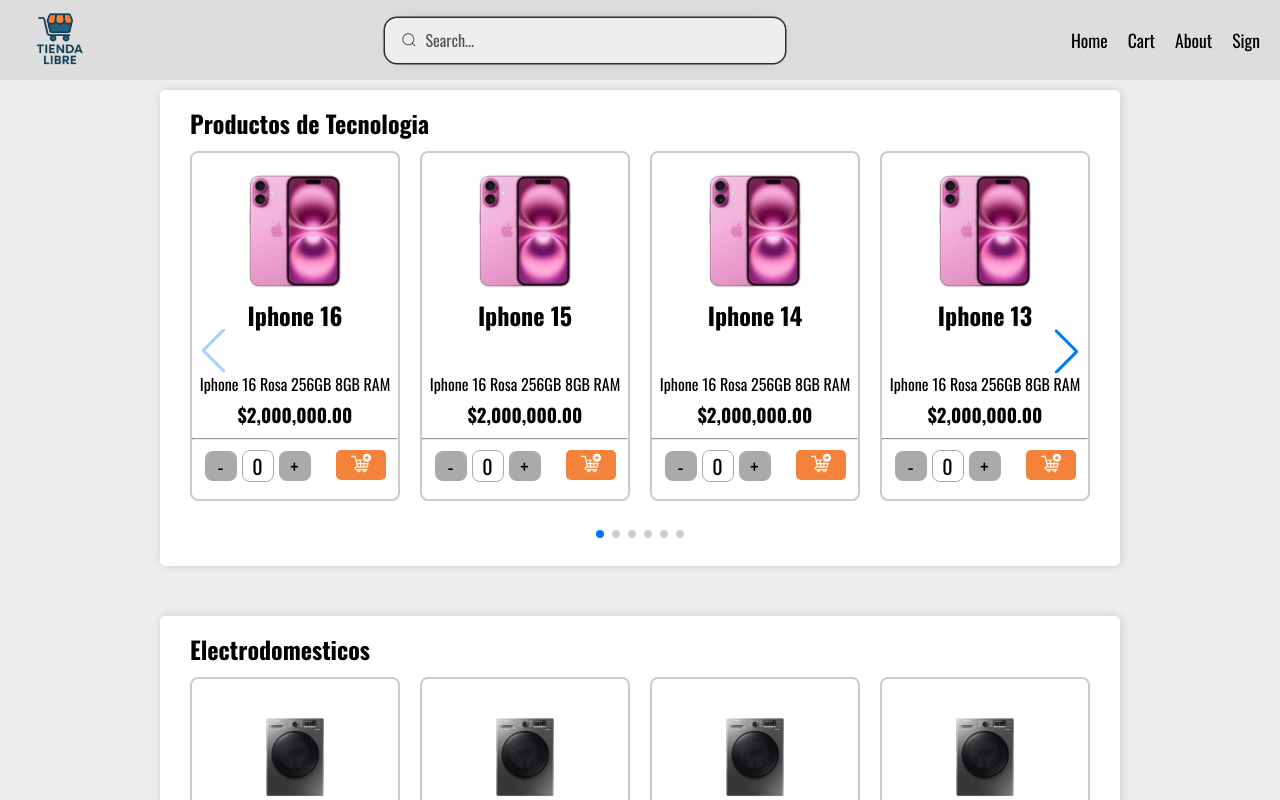
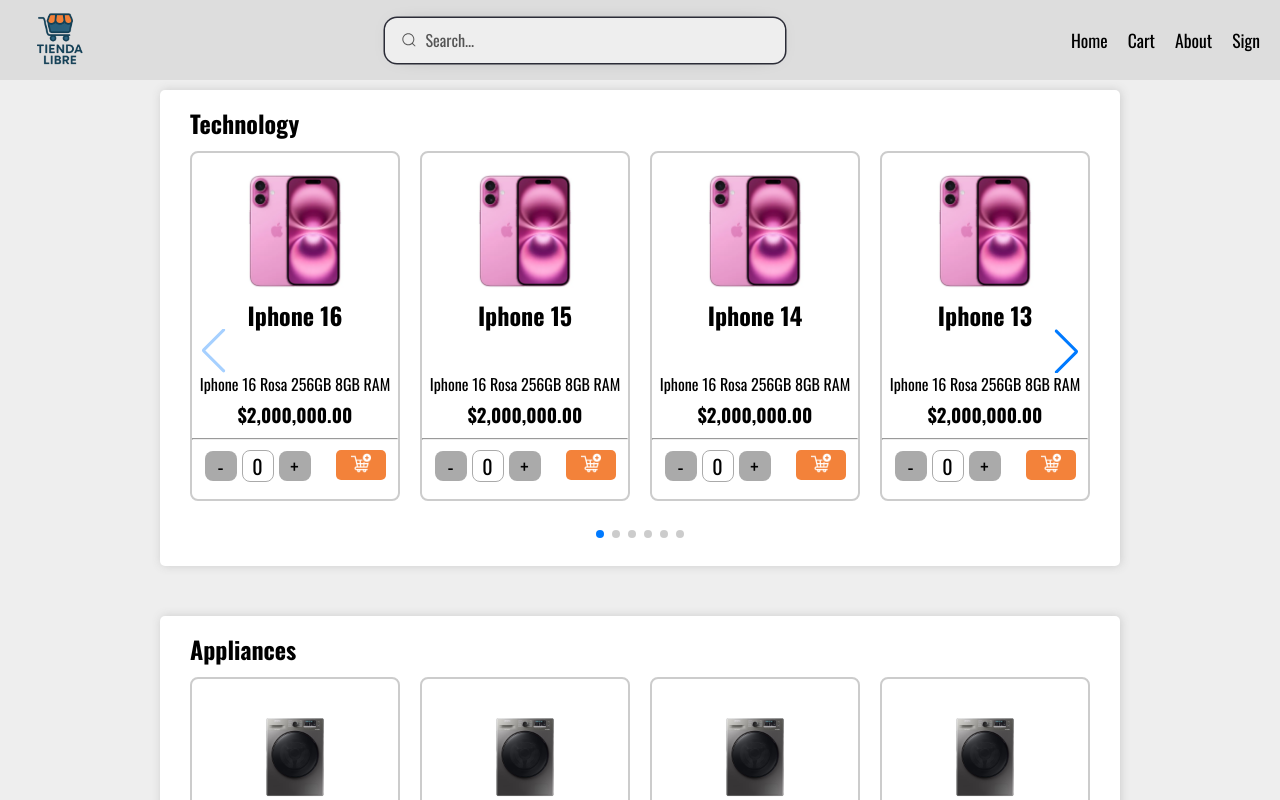
Before and after one commit to EmaSanro/tiendaLibre, an Angular app: page /products in a window 1280 px wide. Shown: the top 800 px of the page. Built offline with nearby package versions, Linux system fonts and the light colour scheme.

Commit message:
creando componente para el slider

```diff
--- a/src/app/app.module.ts
+++ b/src/app/app.module.ts
@@ -10,6 +10,7 @@
 import { ProductComponent } from './product/product.component';
 import { CardComponent } from './card/card.component';
 import { FormsModule } from '@angular/forms';
+import { SliderComponent } from './slider/slider.component';
 
 register();
 
@@ -21,6 +22,7 @@
     InputNumberComponent,
     ProductComponent,
     CardComponent,
+    SliderComponent,
   ],
   imports: [
     BrowserModule,
--- a/src/app/product-list/product-list.component.html
+++ b/src/app/product-list/product-list.component.html
@@ -1,31 +1,11 @@
 <main>
-    <section class="products">
-        <div class="swiper-wrapper">
-            <h1>Productos de Tecnologia</h1>
-            <swiper-container navigation pagination slides-per-view="4" space-between="20">
-                @for(product of products; track product.title) {
-                    @if(product.category == 'technology') {
-                        <swiper-slide>
-                            <app-card [product]='product'></app-card>
-                        </swiper-slide>
-                    }
-                }
-            </swiper-container>
-        </div>
-    </section>
+    @for(category of categories; track category) {
+        <section class="products">
+            <div class="swiper-wrapper">
+                <h1>{{ category }}</h1>
+                <app-slider [category]='category'></app-slider>
+            </div>
+        </section>
+    }
 
-    <section class="products">
-        <div class="swiper-wrapper">
-            <h1>Electrodomesticos</h1>
-            <swiper-container navigation pagination slides-per-view="4" space-between="20">
-                @for(product of products; track product.title) {
-                    @if(product.category == 'appliances') {
-                        <swiper-slide>
-                            <app-card [product]='product'></app-card>
-                        </swiper-slide>
-                    }
-                }
-            </swiper-container>
-        </div>
-    </section>
 </main>
--- a/src/app/product-list/product-list.component.scss
+++ b/src/app/product-list/product-list.component.scss
@@ -13,26 +13,3 @@
     background-color: #fff;
     width: 75%;
 }
-
-swiper-container {
-    margin-top: 10px;
-    width: 100%;
-    height: 400px;
-}
-
-swiper-slide {
-    height: 350px;
-    display: grid;
-    align-items: center;
-    border: 2px solid #ccc;
-    border-radius: 8px;
-    cursor: pointer;
-
-    &:hover {
-        box-shadow: 1px 1px 5px #aaa;
-    }
-
-    &:active {
-        opacity: .8;
-    }
-}
--- a/src/app/product-list/product-list.component.ts
+++ b/src/app/product-list/product-list.component.ts
@@ -1,4 +1,4 @@
-import { Component } from '@angular/core';
+import { Component, OnInit } from '@angular/core';
 import { products } from '../products';
 
 @Component({
@@ -8,8 +8,24 @@
   styleUrl: './product-list.component.scss'
 })
 
-export class ProductListComponent {
+export class ProductListComponent implements OnInit {
+  ngOnInit(): void {
+    this.repetidos();
+  }
 
-    products = products;
+  products = products;
+
+  categories = new Set<string>();
+
+  repetidos() {
+    for(let elem of products) {
+      if(this.categories.has(elem.category)) {
+        continue;
+      } else {
+        this.categories.add(elem.category);
+      }
+    }
+    return undefined;
+  }
 
 }
--- a/src/app/products.ts
+++ b/src/app/products.ts
@@ -6,7 +6,7 @@
         description : 'Iphone 16 Rosa 256GB 8GB RAM',
         price: 2000000,
         image : 'img/iphone16.webp',
-        category: 'technology',
+        category: 'Technology',
         quantity: 0
     },
     {
@@ -14,7 +14,7 @@
         description : 'Iphone 16 Rosa 256GB 8GB RAM',
         price: 2000000,
         image : 'img/iphone16.webp',
-        category: 'technology',
+        category: 'Technology',
         quantity: 0
     },
     {
@@ -22,7 +22,7 @@
         description : 'Iphone 16 Rosa 256GB 8GB RAM',
         price: 2000000,
         image : 'img/iphone16.webp',
-        category: 'technology',
+        category: 'Technology',
         quantity: 0
     },
     {
@@ -30,7 +30,7 @@
         description : 'Iphone 16 Rosa 256GB 8GB RAM',
         price: 2000000,
         image : 'img/iphone16.webp',
-        category: 'technology',
+        category: 'Technology',
         quantity: 0
     },
     {
@@ -38,7 +38,7 @@
         description : 'Iphone 16 Rosa 256GB 8GB RAM',
         price: 2000000,
         image : 'img/iphone16.webp',
-        category: 'technology',
+        category: 'Technology',
         quantity: 0
     },
     {
@@ -46,7 +46,7 @@
         description : 'Iphone 16 Rosa 256GB 8GB RAM',
         price: 2000000,
         image : 'img/iphone16.webp',
-        category: 'technology',
+        category: 'Technology',
         quantity: 0
     },
     {
@@ -54,7 +54,7 @@
         description : 'Iphone 16 Rosa 256GB 8GB RAM',
         price: 2000000,
         image : 'img/iphone16.webp',
-        category: 'technology',
+        category: 'Technology',
         quantity: 0
     },
     {
@@ -62,7 +62,7 @@
         description : 'Iphone 16 Rosa 256GB 8GB RAM',
         price: 2000000,
         image : 'img/iphone16.webp',
-        category: 'technology',
+        category: 'Technology',
         quantity: 0
     },
     {
@@ -70,7 +70,7 @@
         description : 'Iphone 16 Rosa 256GB 8GB RAM',
         price: 2000000,
         image : 'img/iphone16.webp',
-        category: 'technology',
+        category: 'Technology',
         quantity: 0
     },
     {
@@ -78,7 +78,7 @@
         description : 'Lavarropas Automatico 8kg',
         price: 999999,
         image : 'img/lavarropa.jpg',
-        category: 'appliances',
+        category: 'Appliances',
         quantity: 0
     },
     {
@@ -86,7 +86,7 @@
         description : 'Lavarropas Automatico 8kg',
         price: 999999,
         image : 'img/lavarropa.jpg',
-        category: 'appliances',
+        category: 'Appliances',
         quantity: 0
     },
     {
@@ -94,7 +94,7 @@
         description : 'Lavarropas Automatico 8kg',
         price: 999999,
         image : 'img/lavarropa.jpg',
-        category: 'appliances',
+        category: 'Appliances',
         quantity: 0
     },
     {
@@ -102,7 +102,7 @@
         description : 'Lavarropas Automatico 8kg',
         price: 999999,
         image : 'img/lavarropa.jpg',
-        category: 'appliances',
+        category: 'Appliances',
         quantity: 0
     },
     {
@@ -110,7 +110,7 @@
         description : 'Lavarropas Automatico 8kg',
         price: 999999,
         image : 'img/lavarropa.jpg',
-        category: 'appliances',
+        category: 'Appliances',
         quantity: 0
     },
     {
@@ -118,7 +118,7 @@
         description : 'Lavarropas Automatico 8kg',
         price: 999999,
         image : 'img/lavarropa.jpg',
-        category: 'appliances',
+        category: 'Appliances',
         quantity: 0
     },
 ]
--- /dev/null
+++ b/src/app/slider/slider.component.html
@@ -0,0 +1,9 @@
+<swiper-container navigation pagination slides-per-view="4" space-between="20">
+    @for(product of products; track product.title) {
+        @if(product.category == category) {
+            <swiper-slide>
+                <app-card [product]='product'></app-card>
+            </swiper-slide>
+        }
+    }
+</swiper-container>
--- /dev/null
+++ b/src/app/slider/slider.component.scss
@@ -0,0 +1,22 @@
+swiper-container {
+    margin-top: 10px;
+    width: 100%;
+    height: 400px;
+}
+
+swiper-slide {
+    height: 350px;
+    display: grid;
+    align-items: center;
+    border: 2px solid #ccc;
+    border-radius: 8px;
+    cursor: pointer;
+
+    &:hover {
+        box-shadow: 1px 1px 5px #aaa;
+    }
+
+    &:active {
+        opacity: .8;
+    }
+}
--- /dev/null
+++ b/src/app/slider/slider.component.ts
@@ -0,0 +1,17 @@
+import { Component, Input, OnInit } from '@angular/core';
+
+import { products } from '../products';
+
+@Component({
+  selector: 'app-slider',
+  standalone: false,
+  templateUrl: './slider.component.html',
+  styleUrl: './slider.component.scss'
+})
+export class SliderComponent {
+
+  products = products;
+
+  @Input() category !: string;
+
+}
```
Also changed, not shown: 1 other file (tests, documents, lock files or other folders).
